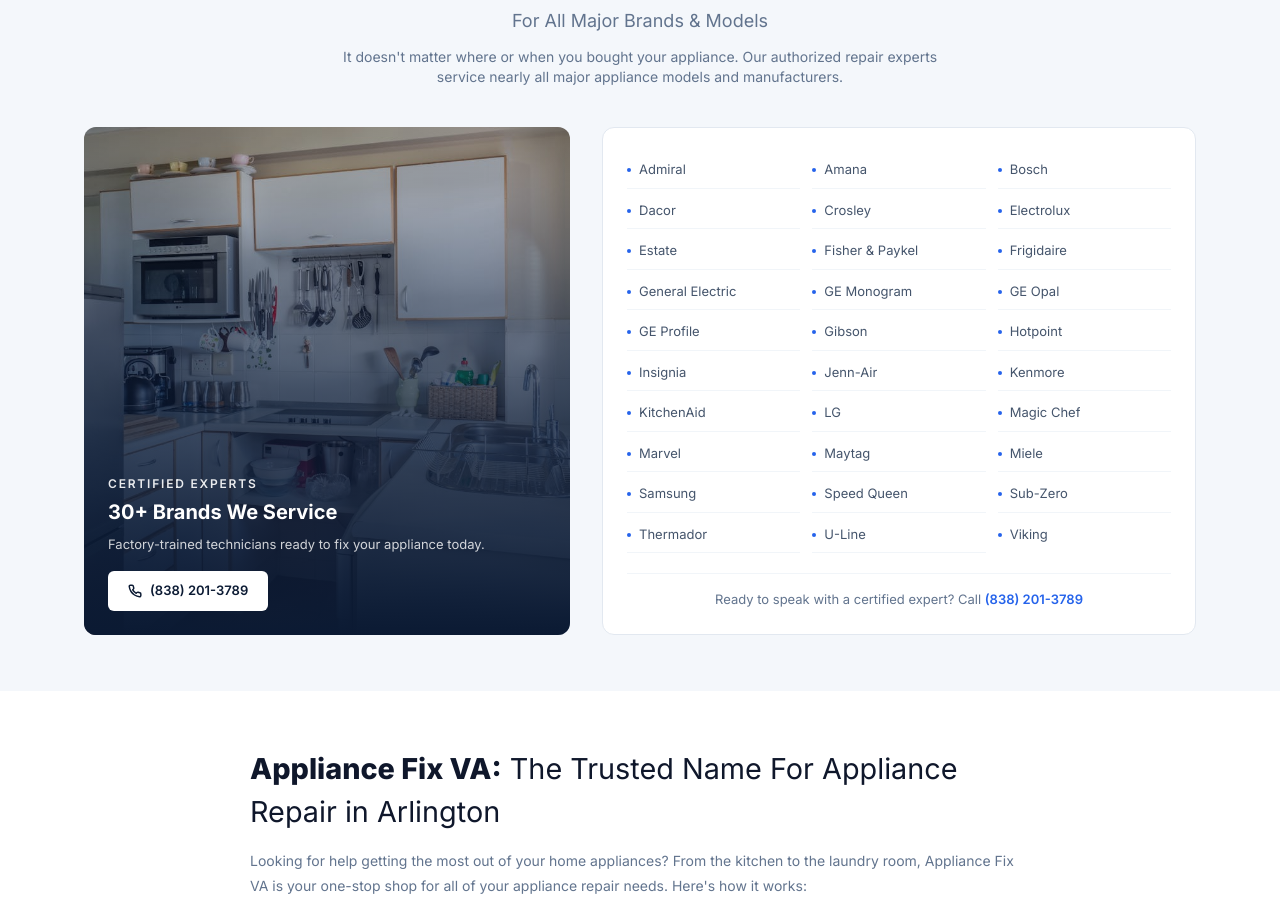
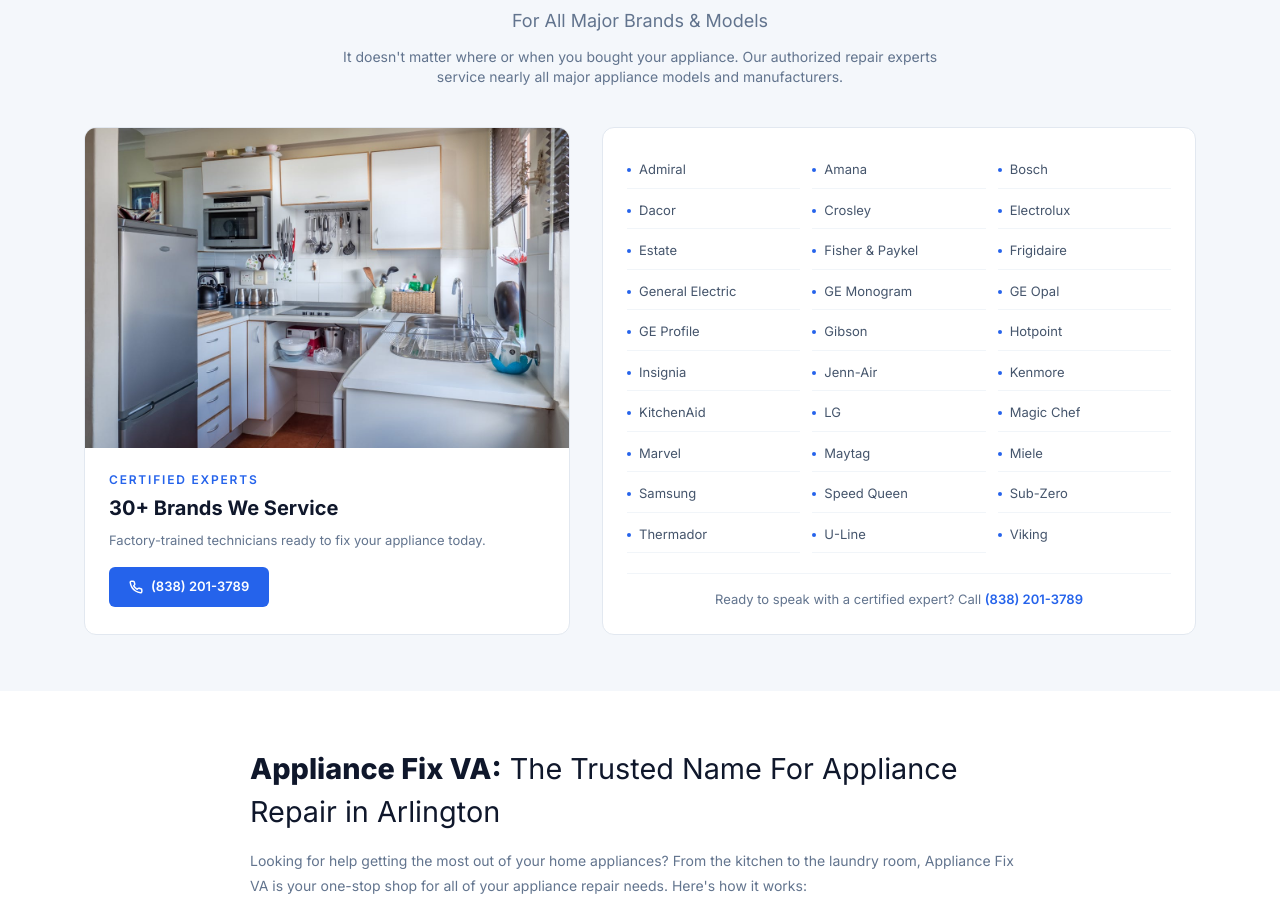
Before and after one commit to handenis86-ux/appliance-fix-va, a Next.js app: page / in a window 1280 px wide. Shown: the part 6228-7152 px from the top of the page. Built offline with nearby package versions, Linux system fonts and the light colour scheme.

Commit message:
BrandsFull: clean image without overlay, text below

```diff
--- a/src/components/BrandsFull.tsx
+++ b/src/components/BrandsFull.tsx
@@ -23,25 +23,26 @@
         </div>
 
         <div className="grid grid-cols-1 lg:grid-cols-[0.45fr_0.55fr] gap-8 items-stretch">
-          {/* Left: image */}
-          <div className="relative rounded-xl overflow-hidden min-h-[280px] lg:min-h-0 order-2 lg:order-1">
+          {/* Left: image card */}
+          <div className="bg-white rounded-xl border border-slate-200 overflow-hidden order-2 lg:order-1 flex flex-col">
+            <div className="relative h-[260px] lg:h-[320px]">
               <Image
                 src="/brands.png"
-              alt="Certified appliance repair technician"
+                alt="Modern home kitchen with appliances"
                 fill
                 className="object-cover"
                 sizes="(max-width: 1024px) 100vw, 45vw"
               />
-            <div className="absolute inset-0 bg-gradient-to-t from-navy via-navy/70 to-navy/20" />
-            <div className="absolute bottom-0 left-0 right-0 p-6 text-white">
-              <p className="text-xs uppercase tracking-[.15em] text-white/90 font-semibold mb-1.5">Certified Experts</p>
-              <h3 className="text-xl font-bold mb-2 text-white">30+ Brands We Service</h3>
-              <p className="text-[13px] text-white/80 mb-4 leading-relaxed">
+            </div>
+            <div className="p-6">
+              <p className="text-xs uppercase tracking-[.15em] text-blue font-semibold mb-1.5">Certified Experts</p>
+              <h3 className="text-xl font-bold mb-2 text-slate-900">30+ Brands We Service</h3>
+              <p className="text-[13px] text-slate-500 mb-4 leading-relaxed">
                 Factory-trained technicians ready to fix your appliance today.
               </p>
               <a
                 href="tel:+18382013789"
-                className="inline-flex items-center gap-2 px-5 py-2.5 bg-white text-navy text-[13px] font-semibold rounded-md hover:bg-blue-light transition-colors"
+                className="inline-flex items-center gap-2 px-5 py-2.5 bg-blue text-white text-[13px] font-semibold rounded-md hover:bg-blue-hover transition-colors"
               >
                 <svg width="14" height="14" viewBox="0 0 24 24" fill="none" stroke="currentColor" strokeWidth="2.5" strokeLinecap="round" strokeLinejoin="round">
                   <path d="M22 16.92v3a2 2 0 0 1-2.18 2 19.79 19.79 0 0 1-8.63-3.07 19.5 19.5 0 0 1-6-6 19.79 19.79 0 0 1-3.07-8.67A2 2 0 0 1 4.11 2h3a2 2 0 0 1 2 1.72c.127.96.361 1.903.7 2.81a2 2 0 0 1-.45 2.11L8.09 9.91a16 16 0 0 0 6 6l1.27-1.27a2 2 0 0 1 2.11-.45c.907.339 1.85.573 2.81.7A2 2 0 0 1 22 16.92z" />
```
Lines whose indentation alone changed are shown as unchanged.
